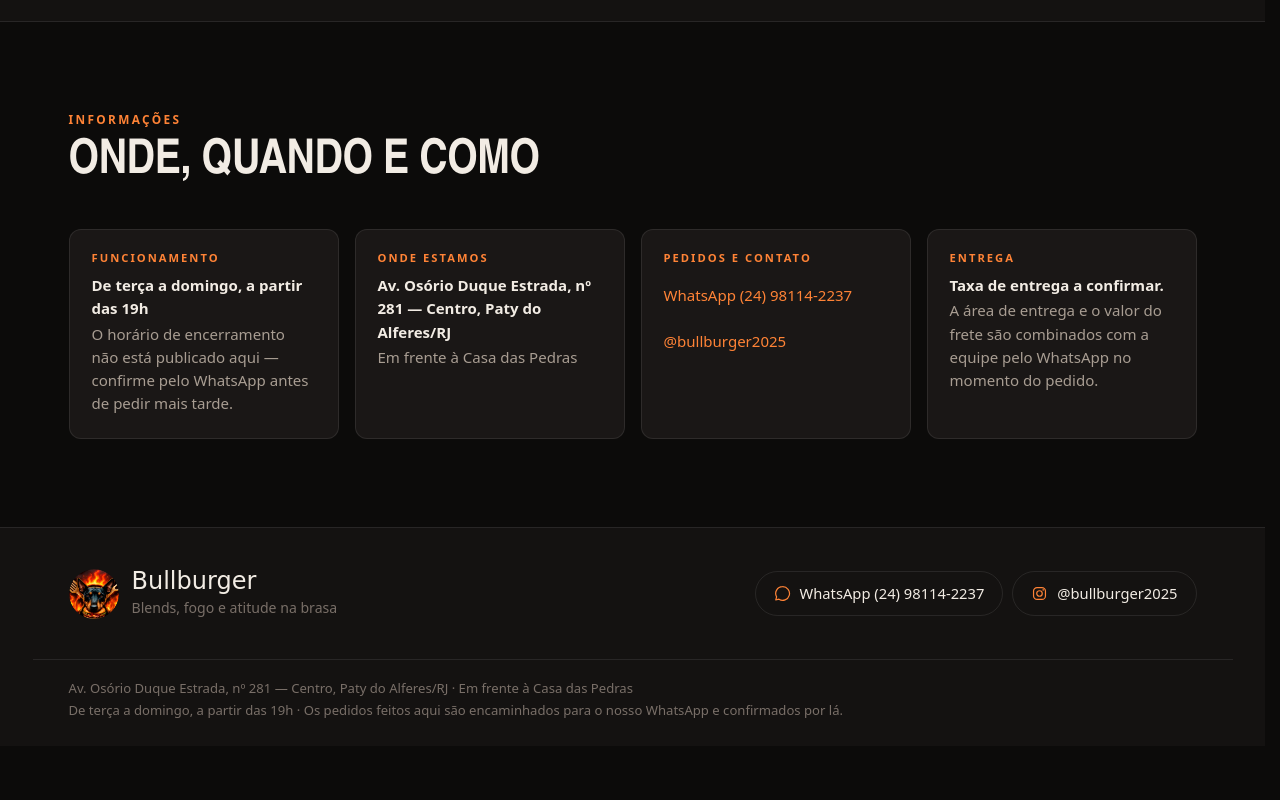
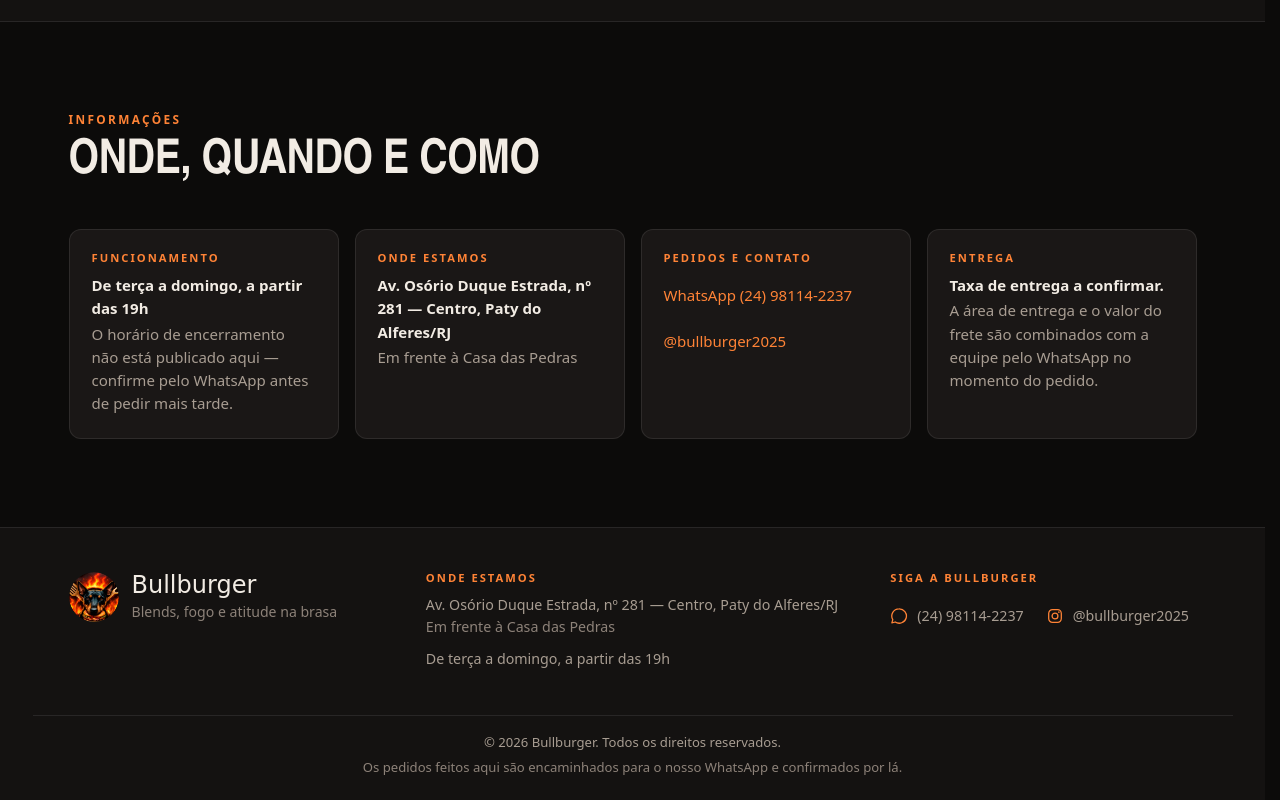
Before and after one commit to guizinnxc/site-BULLBURGUER, a plain HTML site: page index.html in a window 1280 px wide. Shown: the part 8638-9438 px from the top of the page. Before the commit the page ends 9384 px from the top, so only its background shows below. Drawn offline with Linux system fonts and the light colour scheme.

Commit message:
Atualizaçao Do Hero Final

```diff
--- a/assets/css/styles.css
+++ b/assets/css/styles.css
@@ -957,32 +957,67 @@
 }
 .info-card strong { color: var(--texto); font-weight: 600; }
 
-.rodape { background: var(--carvao); border-top: 1px solid var(--linha); }
+.rodape {
+  background: var(--carvao); border-top: 1px solid var(--linha);
+  /* segundo nível de cinza do rodapé. --texto-fraco daria 3,81:1 sobre o
+     carvão, abaixo do mínimo de 4,5:1; este dá 4,98:1 e continua discreto.
+     Fica no rodapé de propósito, para não mexer no token global. */
+  --rodape-fraco: #8d8279;
+}
+/* marca | onde estamos | contato — a do meio é mais larga porque carrega o
+   endereço inteiro, que é a linha mais comprida do rodapé. */
 .rodape-inner {
-  display: flex; flex-wrap: wrap; gap: 22px;
-  justify-content: space-between; align-items: center;
-  padding-block: clamp(28px, 4vw, 40px);
+  display: grid;
+  grid-template-columns: minmax(0, 1fr) minmax(0, 1.35fr) minmax(0, 1fr);
+  gap: clamp(26px, 4vw, 54px);
+  align-items: start;
+  padding-block: clamp(30px, 4vw, 44px);
 }
+
 .rodape-marca { display: flex; align-items: center; gap: 13px; }
-.rodape-marca img { width: 50px; height: 50px; border-radius: 50%; object-fit: cover; }
-.rodape-marca strong {
-  display: block; font-size: 1.5rem;
+.rodape-marca img { width: 50px; height: 50px; border-radius: 50%; object-fit: cover; flex: 0 0 auto; }
+.rodape-marca-texto { min-width: 0; }
+.rodape-marca strong { display: block; font-size: 1.5rem; }
+.rodape-marca span { display: block; color: var(--rodape-fraco); font-size: .88rem; margin-top: 2px; }
+
+/* mesmo título dos cartões de Informações, para o rodapé não inventar um
+   terceiro estilo de cabeçalho pequeno */
+.rodape-tit {
+  font-size: .7rem; letter-spacing: .18em; text-transform: uppercase;
+  color: var(--brasa-clara); font-weight: 700; font-family: var(--texto-ff);
+  margin-bottom: 10px;
 }
-.rodape-marca span { color: var(--texto-fraco); font-size: .88rem; }
 
-.rodape-links { display: flex; flex-wrap: wrap; gap: 9px; }
-.rodape-links a {
+.rodape-local address, .rodape-local p {
+  color: var(--texto-suave); font-size: .89rem; line-height: 1.6;
+  font-style: normal; overflow-wrap: anywhere;
+}
+.rodape-local .rodape-ref { display: block; color: var(--rodape-fraco); }
+.rodape-local p { margin-top: 9px; }
+
+.rodape-redes { display: flex; flex-wrap: wrap; gap: 2px 22px; }
+.rodape-redes a {
   display: inline-flex; align-items: center; gap: 9px;
-  min-height: var(--toque); padding: 10px 18px;
-  border: 1px solid var(--linha); border-radius: 999px;
-  color: var(--texto); font-weight: 500; font-size: .92rem;
-  transition: border-color var(--t), background var(--t);
+  min-height: var(--toque); padding-block: 8px;
+  color: var(--texto-suave); font-size: .89rem;
+  transition: color var(--t);
 }
-.rodape-links a:hover { border-color: var(--brasa); background: rgba(232, 96, 28, .08); color: var(--texto); }
-.rodape-links svg { width: 17px; height: 17px; color: var(--brasa-clara); flex: 0 0 auto; }
+.rodape-redes a:hover { color: var(--texto); }
+.rodape-redes svg { width: 18px; height: 18px; color: var(--brasa-clara); flex: 0 0 auto; transition: color var(--t); }
+.rodape-redes a:hover svg { color: var(--brasa); }
 
-.rodape-base { border-top: 1px solid var(--linha); padding-block: 18px 24px; }
-.rodape-base p { color: var(--texto-fraco); font-size: .82rem; line-height: 1.65; }
+.rodape-base { border-top: 1px solid var(--linha); padding-block: 16px 22px; text-align: center; }
+.rodape-base p { color: var(--rodape-fraco); font-size: .82rem; line-height: 1.65; }
+.rodape-base .rodape-copy { color: var(--texto-suave); }
+.rodape-nota { margin-top: 3px; }
+
+/* no celular as três colunas viram uma pilha, na ordem do HTML */
+@media (max-width: 900px) {
+  .rodape-inner {
+    grid-template-columns: minmax(0, 1fr);
+    gap: 26px;
+  }
+}
 
 /* ==========================================================================
    BARRA INFERIOR (CELULAR)
--- a/assets/js/app.js
+++ b/assets/js/app.js
@@ -1426,16 +1426,22 @@
     zap.href = 'https://wa.me/' + numeroWhats();
 
     $('#rodape-slogan').textContent = CFG.marca.slogan;
+    $('#rodape-endereco').innerHTML =
+      escapar(c.endereco) + '<span class="rodape-ref">' + escapar(c.referencia) + '</span>';
+    $('#rodape-horario').textContent = CFG.funcionamento.texto;
+
+    // o ícone já diz qual é o canal; o texto fica só com o dado. O nome do
+    // canal entra no aria-label, senão o leitor de tela anuncia um número solto.
     $('#rodape-links').innerHTML =
-      '<a href="https://wa.me/' + escapar(numeroWhats()) + '" target="_blank" rel="noopener">' +
-      icoWhats + 'WhatsApp ' + escapar(c.telefoneExibicao) + '</a>' +
-      '<a href="' + escapar(c.instagramUrl) + '" target="_blank" rel="noopener">' +
-      icoInsta + '@' + escapar(c.instagram) + '</a>';
-
-    $('#rodape-legal').innerHTML =
-      escapar(c.endereco) + ' · ' + escapar(c.referencia) + '<br>' +
-      escapar(CFG.funcionamento.texto) +
-      ' · Os pedidos feitos aqui são encaminhados para o nosso WhatsApp e confirmados por lá.';
+      '<li><a href="https://wa.me/' + escapar(numeroWhats()) + '" target="_blank" rel="noopener" ' +
+      'aria-label="WhatsApp ' + escapar(c.telefoneExibicao) + '">' +
+      icoWhats + '<span>' + escapar(c.telefoneExibicao) + '</span></a></li>' +
+      '<li><a href="' + escapar(c.instagramUrl) + '" target="_blank" rel="noopener" ' +
+      'aria-label="Instagram @' + escapar(c.instagram) + '">' +
+      icoInsta + '<span>@' + escapar(c.instagram) + '</span></a></li>';
+
+    $('#rodape-copy').textContent =
+      '© ' + new Date().getFullYear() + ' ' + CFG.marca.nome + '. Todos os direitos reservados.';
   }
 
   /* ================================================================== */
--- a/index.html
+++ b/index.html
@@ -332,19 +332,34 @@
 </main>
 
 <!-- ======================= RODAPÉ ======================= -->
+<!-- Três colunas: marca, onde estamos, contato. O texto abaixo é só a versão
+     estática; quem manda nos dados é dados.js, que o app.js escreve por cima. -->
 <footer class="rodape">
   <div class="wrap rodape-inner">
+
     <div class="rodape-marca">
       <img src="assets/img/logo-mark.png" alt="" width="52" height="52" loading="lazy" decoding="async">
-      <div>
+      <div class="rodape-marca-texto">
         <strong class="letreiro">Bullburger</strong>
         <span id="rodape-slogan">Blends, fogo e atitude na brasa</span>
       </div>
     </div>
-    <div class="rodape-links" id="rodape-links"></div>
+
+    <div class="rodape-local">
+      <h2 class="rodape-tit">Onde estamos</h2>
+      <address id="rodape-endereco">Av. Osório Duque Estrada, nº 281 — Centro, Paty do Alferes/RJ<span class="rodape-ref">Em frente à Casa das Pedras</span></address>
+      <p id="rodape-horario">De terça a domingo, a partir das 19h</p>
+    </div>
+
+    <div class="rodape-contato">
+      <h2 class="rodape-tit">Siga a Bullburger</h2>
+      <ul class="rodape-redes" id="rodape-links"></ul>
+    </div>
+
   </div>
   <div class="wrap rodape-base">
-    <p id="rodape-legal"></p>
+    <p class="rodape-copy" id="rodape-copy">© 2026 Bullburger. Todos os direitos reservados.</p>
+    <p class="rodape-nota">Os pedidos feitos aqui são encaminhados para o nosso WhatsApp e confirmados por lá.</p>
   </div>
 </footer>
 
```
